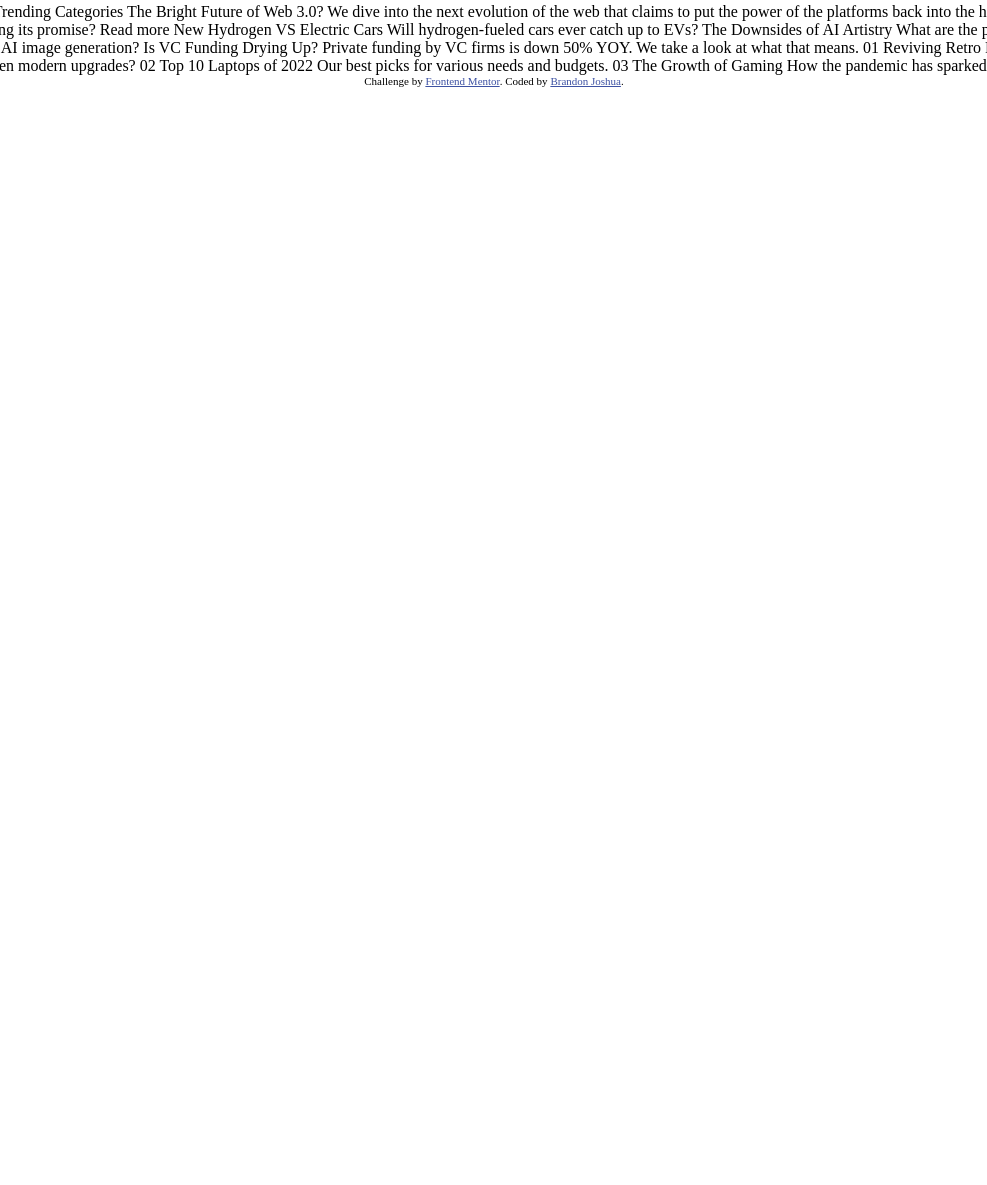
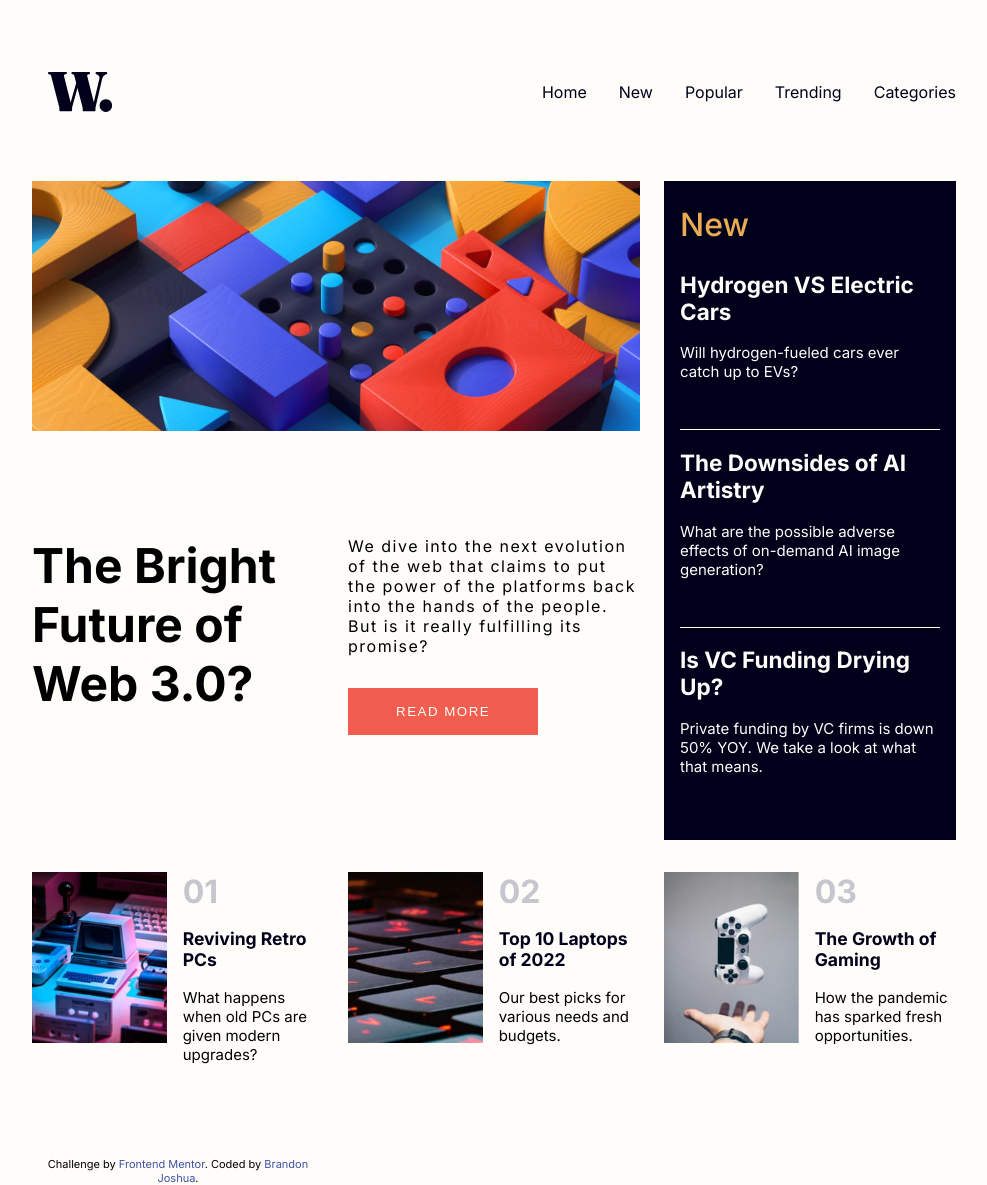
Before and after one commit to Ayosage/News-Homepage, a plain HTML site: page index.html in a window 1280 px wide. Shown: the part 5-1190 px from the top of the page, without its empty margins (146-1133 px from the left). Before the commit the page ends 800 px from the top, so only its background shows below. Drawn offline with nearby package versions, Linux system fonts and the light colour scheme.

Commit message:
finishing touches

```diff
--- a/index.html
+++ b/index.html
@@ -3,9 +3,11 @@
 <head>
   <meta charset="UTF-8">
   <meta name="viewport" content="width=device-width, initial-scale=1.0"> <!-- displays site properly based on user's device -->
-
+  <link rel="preconnect" href="https://fonts.googleapis.com">
+<link rel="preconnect" href="https://fonts.gstatic.com" crossorigin>
+<link href="https://fonts.googleapis.com/css2?family=Inter:wght@300;400;500;700&display=swap" rel="stylesheet">
   <link rel="icon" type="image/png" sizes="32x32" href="./images/favicon-32x32.png">
-
+  <link rel="stylesheet" href="style.css">
   <title>Frontend Mentor | News homepage</title>
 
   <!-- Feel free to remove these styles or customise in your own stylesheet 👍 -->
@@ -15,46 +17,96 @@
   </style>
 </head>
 <body>
+<header>
+  <nav>
+    <img class="logo" src="assets/images/logo.svg" alt="">
 
-  Home
-  New
-  Popular
-  Trending
-  Categories
+   <img class="menu" src="/assets/images/icon-menu.svg" alt="">
 
-  The Bright Future of Web 3.0?
 
-  We dive into the next evolution of the web that claims to put the power of the platforms back into the hands of the people.
-  But is it really fulfilling its promise?
+    <ul>
+      <img class="menu menu-close" src="/assets/images/icon-menu-close.svg" alt="">
+      <li><a href="#">Home</a></li>
+      <li><a href="#">New</a></li>
+      <li><a href="#">Popular</a></li>
+      <li><a href="">Trending</a> </li>
+      <li><a href="#">Categories</a></li>
+    </ul>
+  </nav>
+</header>
 
-  Read more
+  <img class="banner"src="assets/images/image-web-3-desktop.jpg" alt="">
 
-  New
+ <h1 class="hdln">The Bright Future of Web 3.0?</h1>
 
-  Hydrogen VS Electric Cars
-  Will hydrogen-fueled cars ever catch up to EVs?
+ <div class="content">
+  <p > We dive into the next evolution of the web that claims to put the power of the platforms back into the hands of the people.
+    But is it really fulfilling its promise?
+  </p>
 
-  The Downsides of AI Artistry
-  What are the possible adverse effects of on-demand AI image generation?
+    <button>READ MORE</button>
 
-  Is VC Funding Drying Up?
-  Private funding by VC firms is down 50% YOY. We take a look at what that means.
+ </div>
 
-  01
-  Reviving Retro PCs
-  What happens when old PCs are given modern upgrades?
 
-  02
-  Top 10 Laptops of 2022
-  Our best picks for various needs and budgets.
+  <section class="rundown">
+    <h1> New </h1>
+    <article>
 
-  03
-  The Growth of Gaming
-  How the pandemic has sparked fresh opportunities.
+      <h2> <a href="#"> Hydrogen VS Electric Cars </a></h2>
+      <p>Will hydrogen-fueled cars ever catch up to EVs?</p>
+    </article>
 
+
+    <article>
+      <h2><a href="#"> The Downsides of AI Artistry</a></h2>
+    <p>What are the possible adverse effects of on-demand AI image generation?</p>
+    </article>
+
+    <article>
+      <h2><a href="#"> Is VC Funding Drying Up?</a></h2>
+    <p> Private funding by VC firms is down 50% YOY. We take a look at what that means.</p>
+    </article>
+
+  </section>
+
+ <div class="article one">
+  <img src="assets/images/image-retro-pcs.jpg" alt="">
+  <div>
+    <h2>01</h2>
+  <h3><a href="#"> Reviving Retro PCs</a></h3>
+  <p> What happens when old PCs are given modern upgrades?</p>
+  </div>
+ </div>
+
+ <div class="article two">
+  <img src="assets/images/image-top-laptops.jpg" alt="">
+  <div>
+    <h2>02</h2>
+  <h3><a href="#"> Top 10 Laptops of 2022</a></h3>
+  <p> Our best picks for various needs and budgets.</p>
+  </div>
+ </div>
+
+ <div class="article three">
+  <img src="assets/images/image-gaming-growth.jpg" alt="">
+  <div>
+    <h2>03</h2>
+    <h3><a href="#">The Growth of Gaming</a> </h3>
+    <p>How the pandemic has sparked fresh opportunities.</p>
+  </div>
+
+
+ </div>
+
+ <footer>
   <div class="attribution">
     Challenge by <a href="https://www.frontendmentor.io?ref=challenge" target="_blank">Frontend Mentor</a>.
     Coded by <a href="BrandonJoshua.Fly.Dev">Brandon Joshua</a>.
   </div>
+ </footer>
+
 </body>
+<script src="https://ajax.googleapis.com/ajax/libs/jquery/3.6.1/jquery.min.js"></script>
+<script src="index.js"></script>
 </html>
--- /dev/null
+++ b/index.js
@@ -0,0 +1,5 @@
+let menu = $(".menu")
+
+menu.on("click", ()=>{
+    $("ul").toggleClass("pos-right")
+})
--- /dev/null
+++ b/style.css
@@ -0,0 +1,321 @@
+/*
+## Layout
+
+The designs were created to the following widths:
+
+- Mobile: 375px
+- Desktop: 1440px
+
+## Colors
+
+### Primary
+
+- Soft orange: hsl(35, 77%, 62%)
+- Soft red: hsl(5, 85%, 63%)
+
+### Neutral
+
+Off-white: hsl(36, 100%, 99%)
+Grayish blue: hsl(233, 8%, 79%)
+Dark grayish blue: hsl(236, 13%, 42%)
+Very dark blue: hsl(240, 100%, 5%)
+
+## Typography
+
+### Body Copy
+
+- Font size (paragraph): 15px
+
+### Font
+
+- Family: [Inter](https://fonts.google.com/specimen/Inter)
+- Weights: 400, 700, 800
+
+*/
+:root{
+
+    --softOrange: hsl(35, 77%, 62%);
+    --softRed: hsl(5, 85%, 63%);
+    --offWhite: hsl(36, 100%, 99%);
+    --greyish:  hsl(233, 8%, 79%);
+    --darkGrey: hsl(236, 13%, 42%);
+    --darkBlue: hsl(240, 100%, 5%);
+
+}
+html{
+    font-family: 'Inter', sans-serif;
+}
+body{
+    display: grid;
+    grid-template-columns: 1fr repeat(3, 2fr) 1fr;
+    grid-column-gap: 1.5rem;
+    grid-template-rows: auto;
+    font-size: 15px;
+    background-color: var(--offWhite);
+    font-family: 'Inter', sans-serif;
+
+}
+
+header{
+    grid-column-start: 2;
+    grid-column-end: 5;
+    grid-row-start: 1;
+}
+
+nav{
+    margin: 4rem 0rem 4rem 1rem;
+    display: flex;
+    justify-content: space-between;
+
+}
+
+.menu, .menu-close{
+    display:none;
+}
+
+.check{
+    position: absolute;
+    top: -10rem;
+    right: -10rem;
+ }
+a{
+    text-decoration: none;
+    color: var(--darkBlue);
+}
+
+a:hover{
+    color: var(--softOrange);
+}
+
+ul{
+    justify-self: end;
+    align-self: end;
+    display: flex;
+    list-style: none;
+
+}
+
+li {
+    text-decoration: none;
+    margin-left: 2rem;
+
+    font-size: 1rem;
+}
+
+
+
+.logo{
+
+    align-self: center;
+}
+
+.banner{
+    grid-column-start: 2;
+    grid-column-end: 4;
+    grid-row-start: 2;
+    grid-row-end: 3;
+    object-fit: cover;
+    width: 100%;
+}
+
+.rundown{
+    grid-column-start: 4;
+    grid-column-end: 5;
+    grid-row-start: 2;
+    grid-row-end: 4;
+    height: auto;
+
+    background-color: var(--darkBlue);
+    color: var(--offWhite);
+    padding: 1rem;
+}
+
+.rundown h1{
+    font-size: 2rem;
+    color: var(--softOrange);
+    margin-top: 0.5rem;
+    font-weight: 500;
+
+}
+
+.rundown article:not(:last-child){
+    border-bottom: 1px solid var(--offWhite);
+}
+
+.rundown article a{
+    color: var(--offWhite);
+}
+
+.rundown article a:hover{
+    color: var(--softOrange);
+}
+
+.rundown article p{
+    margin-bottom: 3rem;
+}
+
+.one{
+    grid-column-start: 2;
+    grid-column-end: 3;
+    grid-row-start: 4;
+    grid-row-end: 4;
+}
+
+.two{
+    grid-column-start: 3;
+    grid-column-end: 4;
+    grid-row-start: 4;
+    grid-row-end: 4;
+}
+
+.three{
+    grid-column-start: 4;
+    grid-column-end: 5;
+    grid-row-start: 4;
+    grid-row-end: 4;
+}
+
+.article {
+
+    display: flex;
+    justify-content: center;
+    align-items: flex-start;
+    margin-top: 2rem;
+
+}
+
+.article img{
+    height: 60%;
+    width: auto;
+    margin-right: 1rem;
+
+}
+
+.article div h2{
+    margin: 0 0 1rem 0;
+    font-size: 2rem;
+    color: var(--greyish);
+}
+
+
+
+.hdln{
+    grid-column-start: 2;
+    grid-column-end: 2;
+    grid-row-start: 3;
+    grid-row-end: 4;
+    padding-right: 1rem;
+    font-size: 3rem;
+    margin: 0;
+}
+
+.content{
+    grid-column-start: 3;
+    grid-column-end: 4;
+    grid-row-start: 3;
+    grid-row-end: 4;
+    font-size: 16px;
+    letter-spacing: 1.5px;
+    height: auto;
+
+}
+
+.content p {
+    margin: 0;
+}
+
+.content button{
+    background-color: var(--softRed);
+    color: var(--offWhite);
+    border: none;
+    padding: 1rem 3rem 1rem 3rem;
+    margin-top: 2rem;
+    letter-spacing: 1.5px;
+}
+
+.content button:hover{
+    background-color: var(--darkBlue);
+}
+
+footer{
+    grid-column-start: 2;
+    grid-row-start: 6;
+}
+
+
+
+@media only screen and (max-width: 600px){
+    body{
+       display: flex;
+       flex-direction: column;
+
+    }
+
+    .menu, .menu-close{
+        display: initial;
+    }
+
+    nav{
+        margin: 1rem 0.5rem 1rem 0.5rem;
+    }
+
+    .menu{
+        height: 2rem;
+        width: 3rem;
+        align-self: center;
+    }
+
+
+
+
+    ul{
+
+       position: absolute;
+       flex-direction: column;
+       top: 0;
+       right: -100%;
+       height: 100vh;
+       width: 80vw;
+       background-color: var(--offWhite);
+       transition: all .2s;
+    }
+
+    ul .menu{
+        height: 2rem;
+        width: 2rem;
+        align-self: flex-end;
+        margin: 1rem;
+    }
+
+    ul li{
+        font-size: 2rem;
+        margin: 1rem;
+    }
+
+
+    .banner{
+
+        margin: 1rem 0 1rem 0;
+        height: 15rem;
+    }
+
+    .content p{
+        margin-top: 1rem;
+        line-height: 2;
+    }
+
+    .content button{
+        margin-bottom: 3rem;
+    }
+
+    .rundown{
+        margin-bottom: 2rem;
+    }
+    .article{
+        margin-top: 1rem;
+    }
+
+    .pos-right{
+        right: 0;
+    }
+}
```
